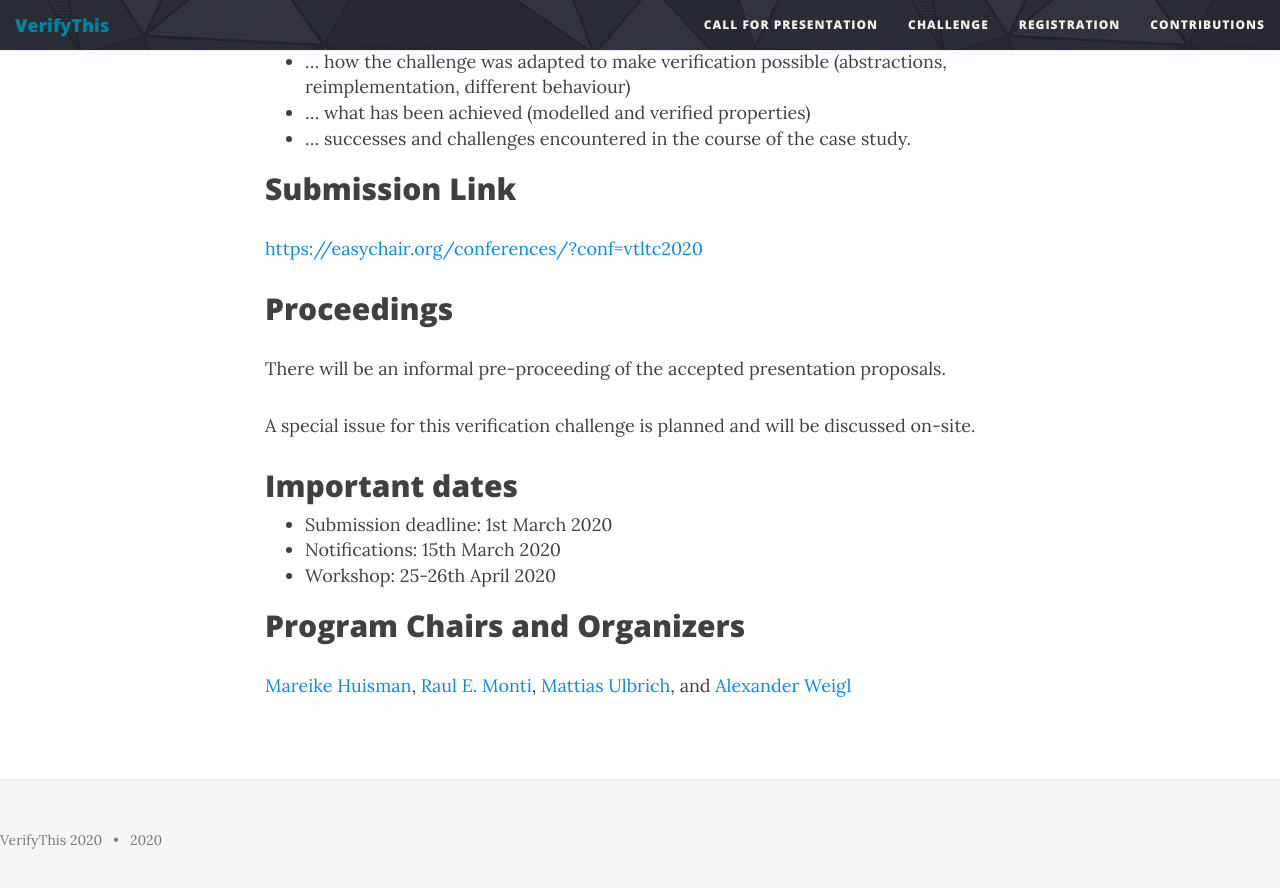
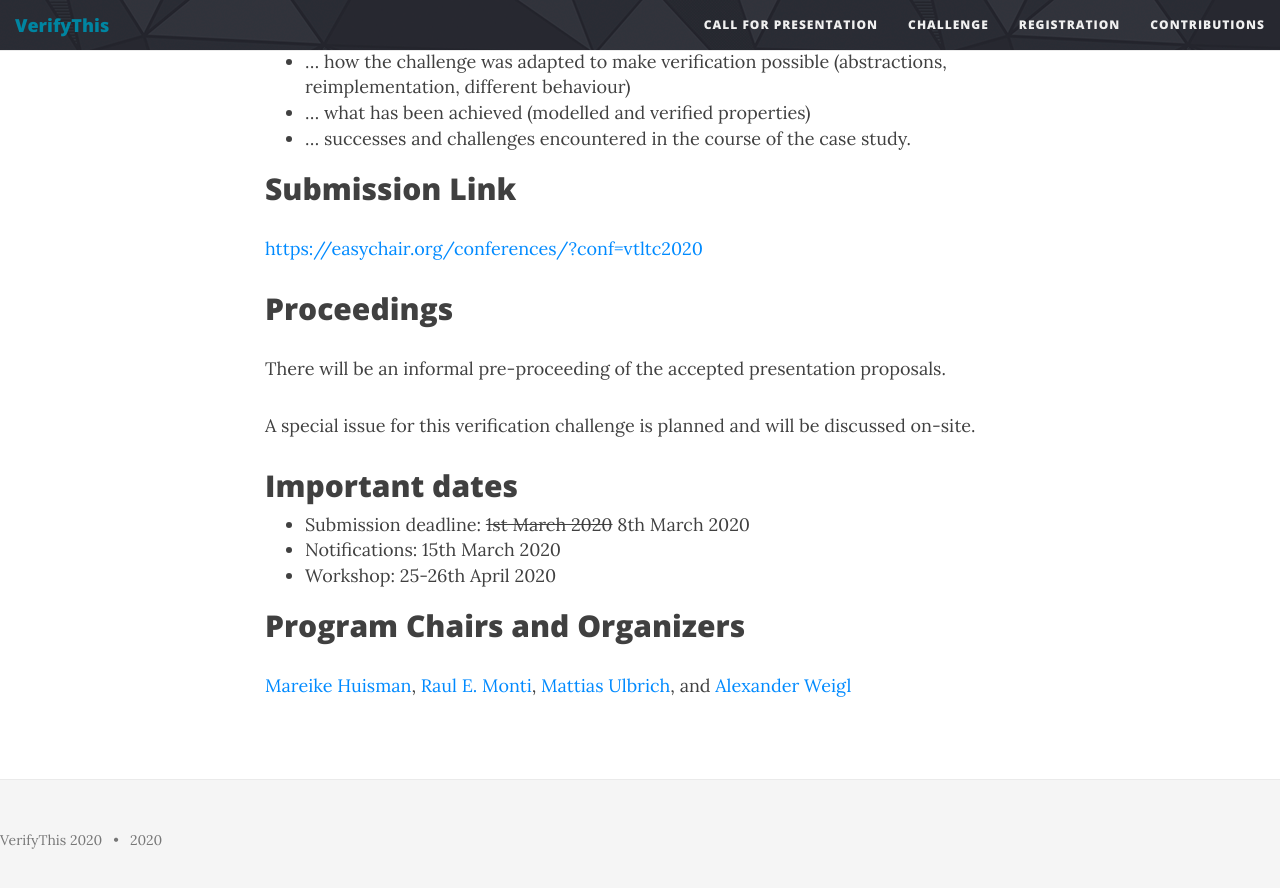
Before and after one commit to verifythis/verifythis.github.io, a Jekyll site: the page built from cfp.md, in a window 1280 px wide and 900 px high, scrolled down 1067 px. Shown: the top 888 px of the window. Built offline with Jekyll 4.4.1, drawn with Linux system fonts in a browser that asks for light colours; our own code applies the rules of GitHub Pages for plain Markdown files; some of the changed text lies outside the part shown.

Commit message:
Extended deadline one week in cfp

```diff
--- a/cfp.md
+++ b/cfp.md
@@ -9,7 +9,7 @@ co-located with ETAPS and VerifyThis <br>
 <http://verifythis.github.io/><br>
 
 {:.header}
-Deadline: 1st March 2020<br>
+Deadline: ~~1st March 2020~~ 8th March 2020<br>
 
 ## Introduction
 
@@ -65,7 +65,7 @@ discussed on-site.
 
 ## Important dates
 
-* Submission deadline: 1st March 2020
+* Submission deadline: ~~1st March 2020~~ 8th March 2020
 * Notifications: 15th March 2020
 * Workshop: 25-26th April 2020
 
```
